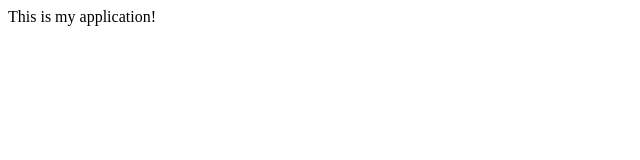
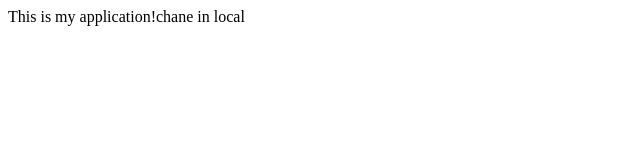
Before and after one commit to chandu481/myappsSample, a plain HTML site: page index.html in a window 1280 px wide. Shown: the whole page, without its empty margins (0-640 px from the left). Drawn offline with Linux system fonts and the light colour scheme.

Commit message:
testing1

```diff
--- a/index.html
+++ b/index.html
@@ -3,6 +3,6 @@
         <title>myAPP</title>
     </head>
     <body>
-        This is my application!
+        This is my application!chane in local
     </body>
 </html>
```
